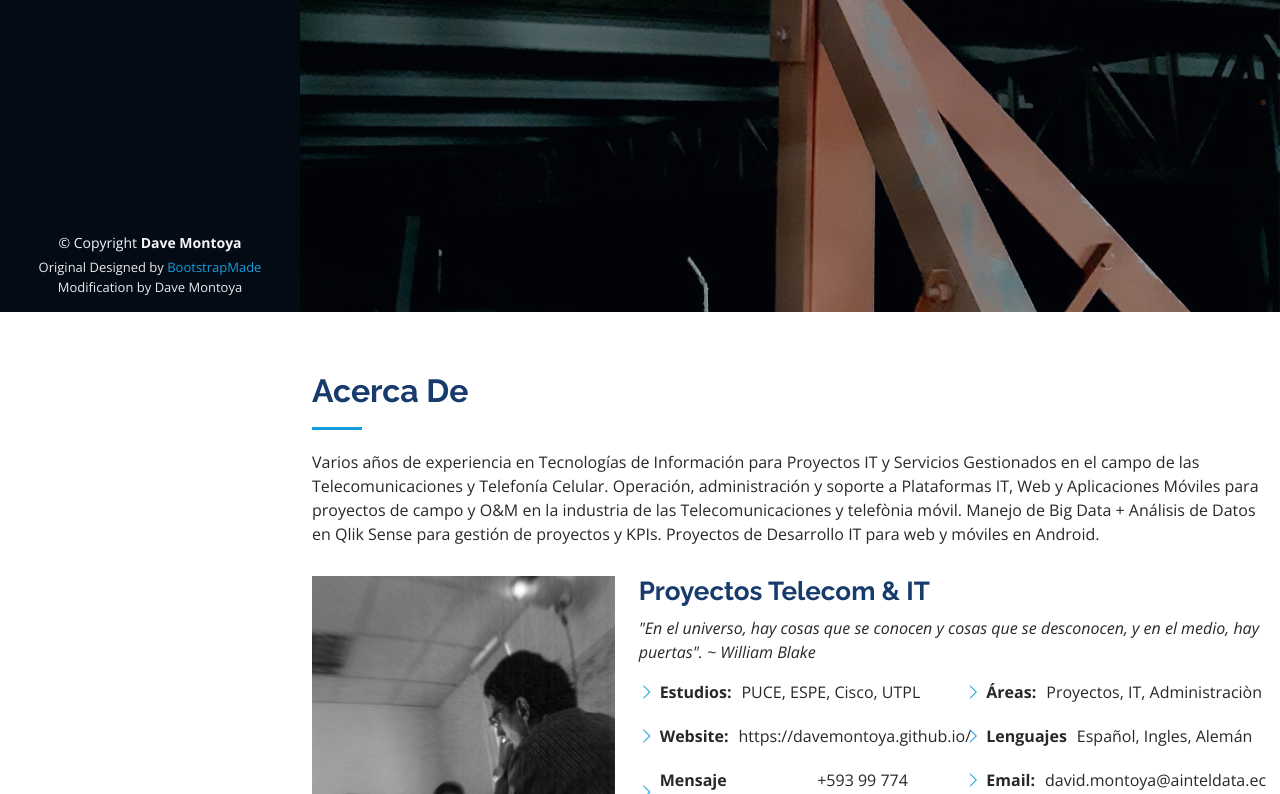
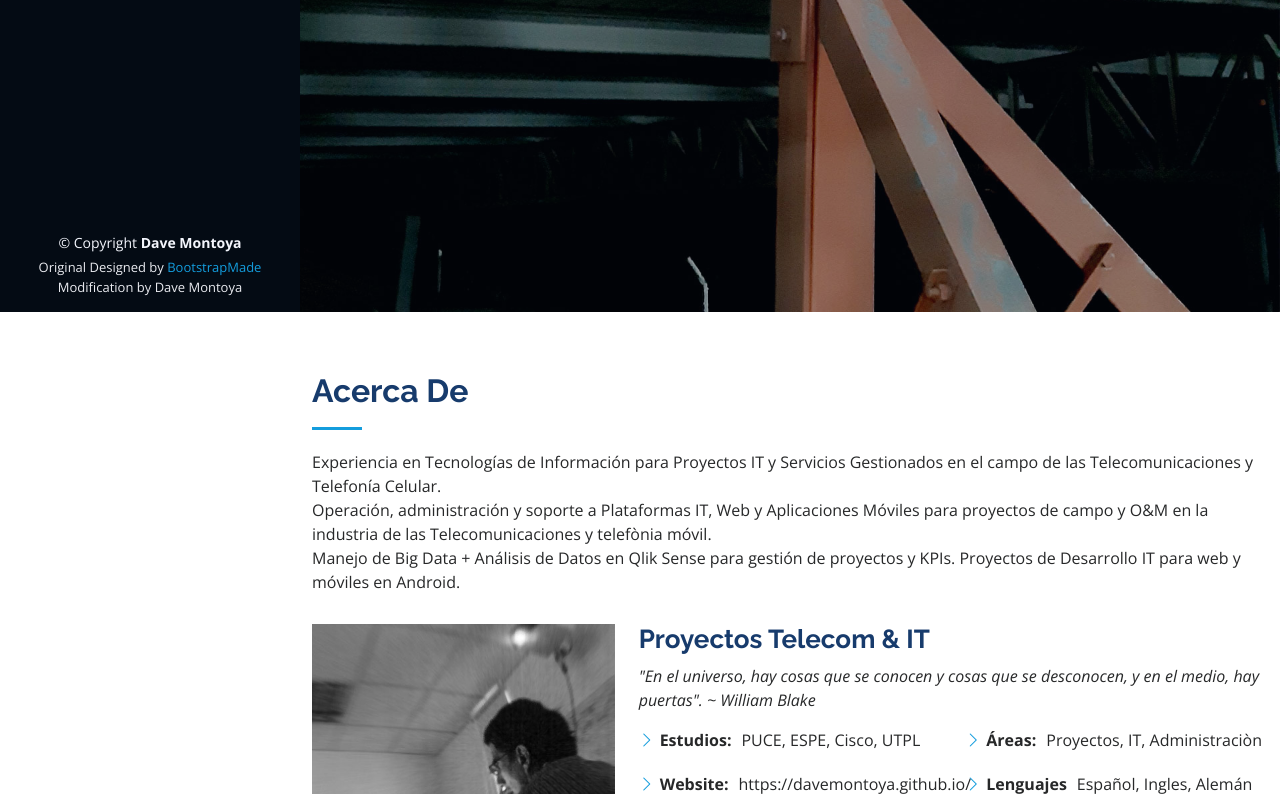
Before and after one commit to DaveMontoya/davemontoya.github.io, a plain HTML site: page index.html in a window 1280 px wide. Shown: the part 488-1282 px from the top of the page. Drawn offline with nearby package versions, Linux system fonts and the light colour scheme.

Commit message:
Update index.html

```diff
--- a/index.html
+++ b/index.html
@@ -88,7 +88,9 @@
 
         <div class="section-title">
           <h2>Acerca De</h2>
-          <p>Varios años de experiencia en Tecnologías de Información para Proyectos IT y Servicios Gestionados en el campo de las Telecomunicaciones y Telefonía Celular. Operación, administración y soporte a Plataformas IT, Web y Aplicaciones Móviles para proyectos de campo y O&M en la industria de las Telecomunicaciones y telefònia móvil. Manejo de Big Data + Análisis de Datos en Qlik Sense para gestión de proyectos y KPIs. Proyectos de Desarrollo IT para web y móviles en Android.</p>
+          <p>Experiencia en Tecnologías de Información para Proyectos IT y Servicios Gestionados en el campo de las Telecomunicaciones y Telefonía Celular.</p>
+	  <p>Operación, administración y soporte a Plataformas IT, Web y Aplicaciones Móviles para proyectos de campo y O&M en la industria de las Telecomunicaciones y telefònia móvil.</p>
+	  <p>Manejo de Big Data + Análisis de Datos en Qlik Sense para gestión de proyectos y KPIs. Proyectos de Desarrollo IT para web y móviles en Android.</p>
         </div>
 
         <div class="row">
```
